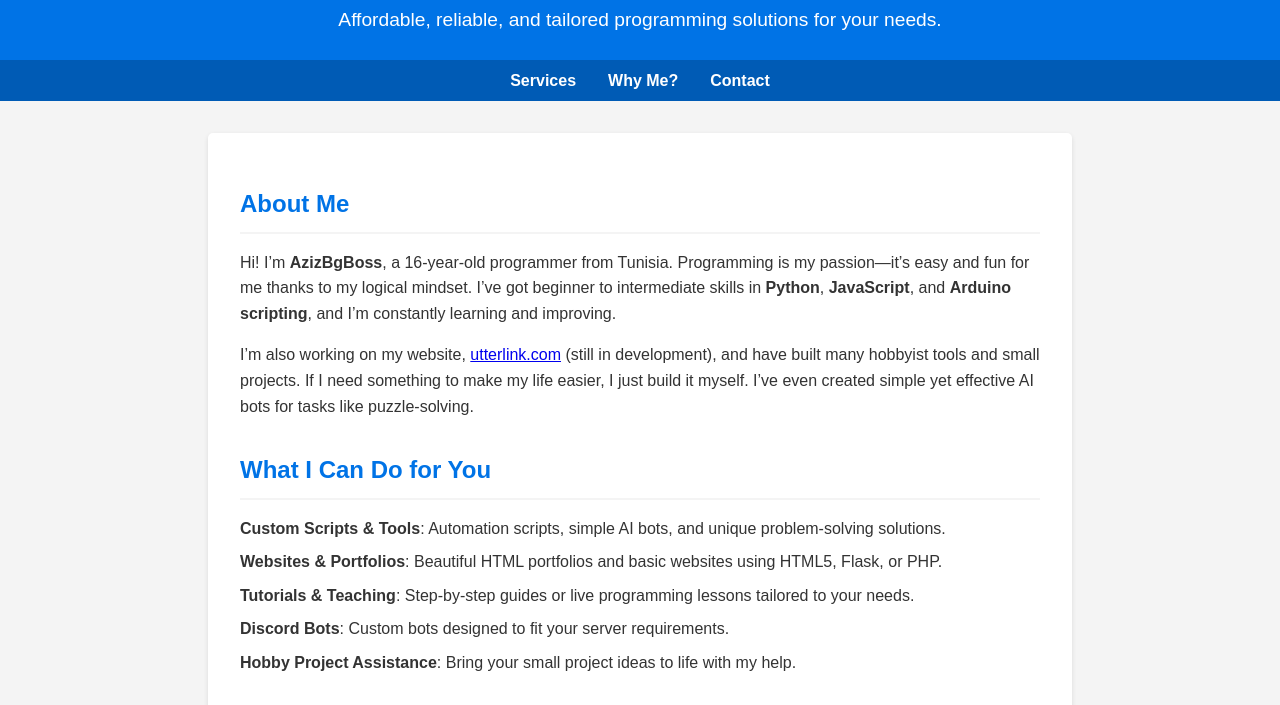
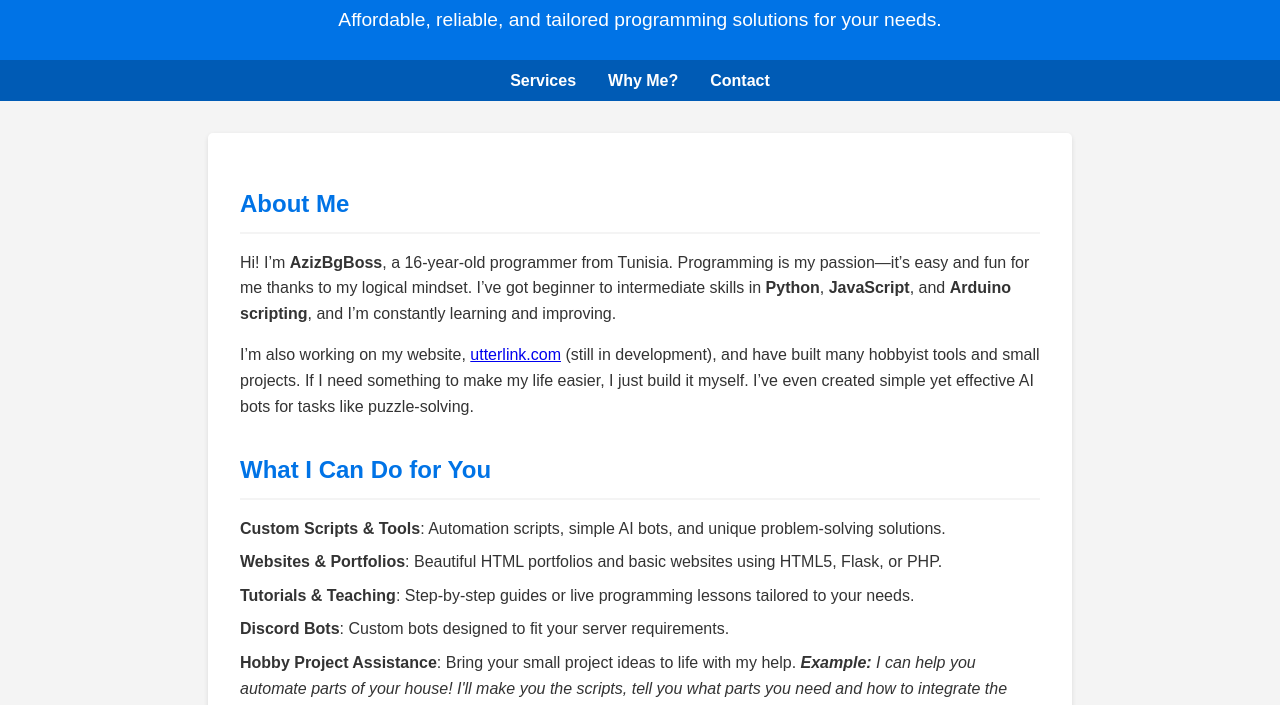
Before and after one commit to AzizBgBoss/AzizBgBoss.github.io, a plain HTML site: page index.html in a window 1280 px wide. Shown: the part 91-796 px from the top of the page. Drawn offline with Linux system fonts and the light colour scheme.

Commit message:
Add website files

```diff
--- a/index.html
+++ b/index.html
@@ -117,7 +117,7 @@
                 <li><strong>Websites & Portfolios</strong>: Beautiful HTML portfolios and basic websites using HTML5, Flask, or PHP.</li>
                 <li><strong>Tutorials & Teaching</strong>: Step-by-step guides or live programming lessons tailored to your needs.</li>
                 <li><strong>Discord Bots</strong>: Custom bots designed to fit your server requirements.</li>
-                <li><strong>Hobby Project Assistance</strong>: Bring your small project ideas to life with my help.</li>
+                <li><strong>Hobby Project Assistance</strong>: Bring your small project ideas to life with my help. <i><b>Example:</b> I can help you automate parts of your house! I'll make you the scripts, tell you what parts you need and how to integrate the Arduino device into your house!</i></li>
             </ul>
         </section>
 
```
